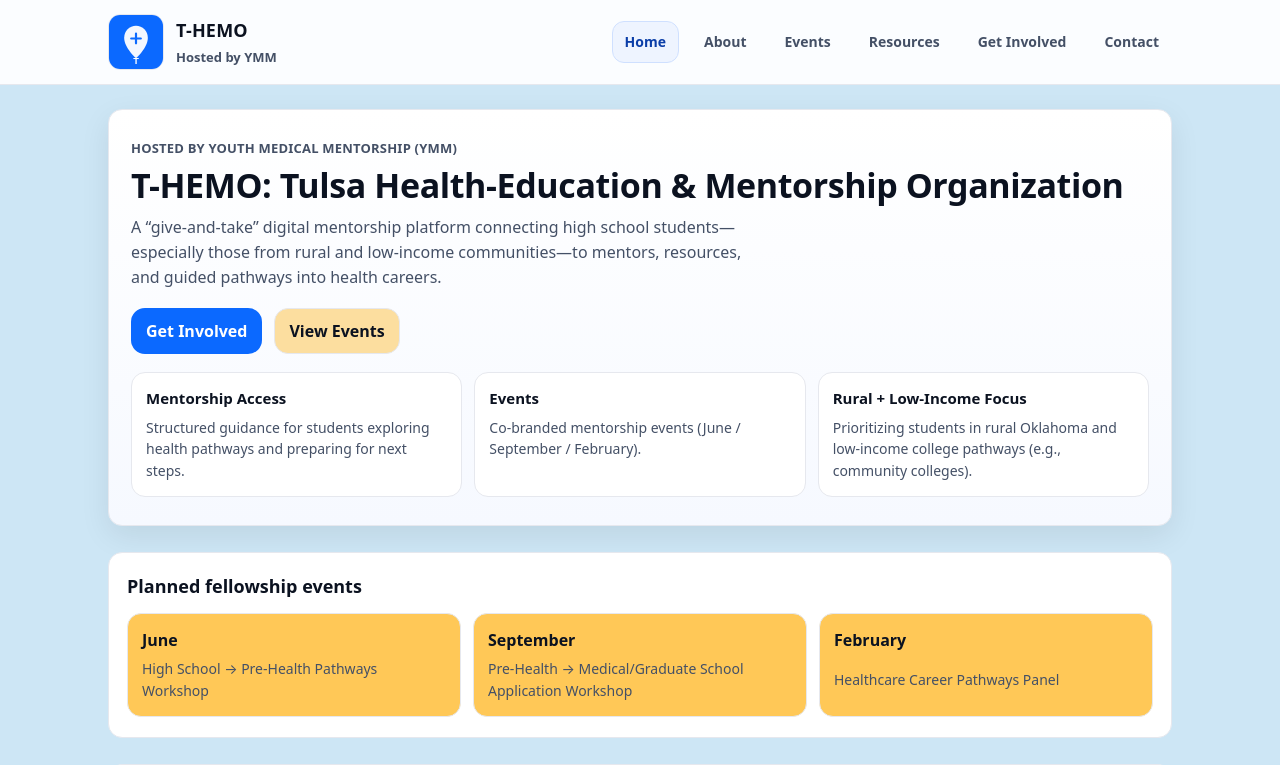
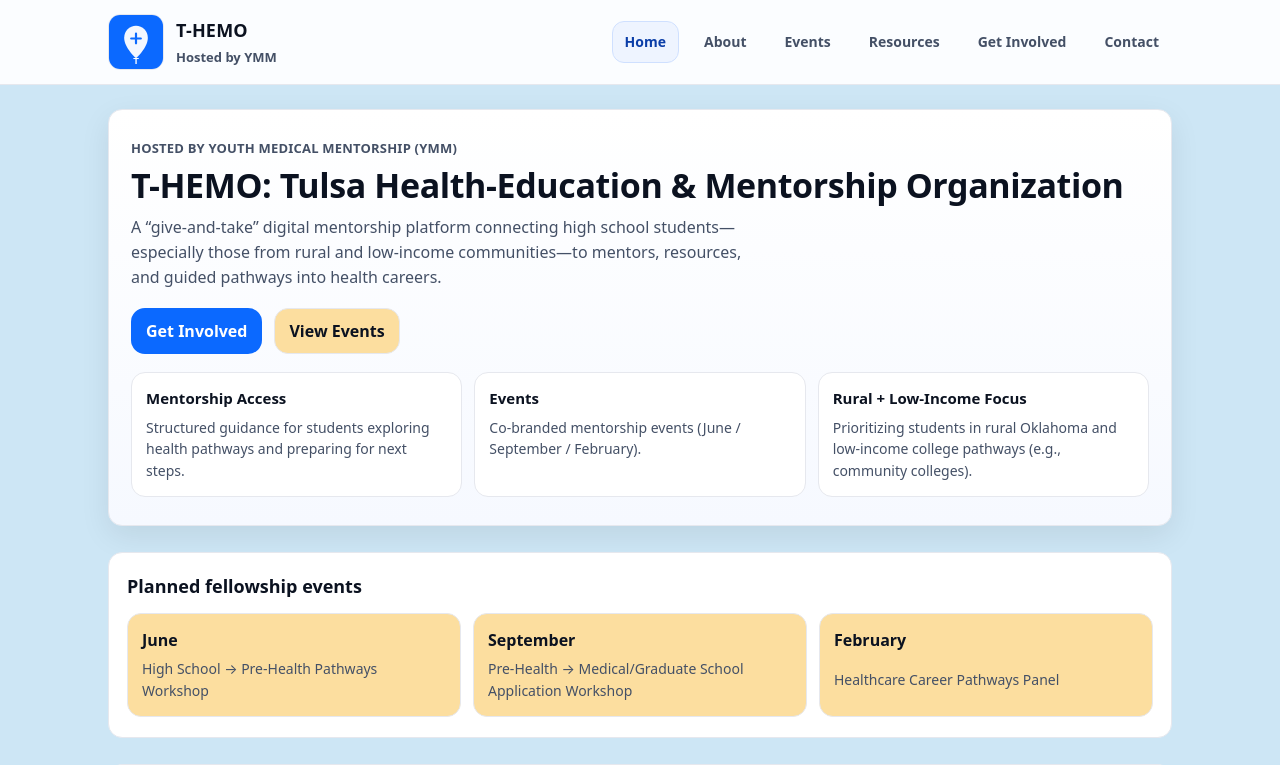
Before and after one commit to chensqq-byte/t-hemo-website, a Next.js app: page / in a window 1280 px wide. Shown: the top 765 px of the page. Built offline with nearby package versions, Linux system fonts and the light colour scheme.

Commit message:
Update globals.css
Minor changes to color of tiles and navlink hover

```diff
--- a/app/globals.css
+++ b/app/globals.css
@@ -3,7 +3,7 @@
   --text: #0b1220;
   --muted: #445066;
   --border: #e6e8ee;
-  --card: #ffc857;
+  --card: #fcde9f;
 
   --primary: #0b69ff;
   --primary-strong: #0958d6;
@@ -290,8 +290,8 @@ button:focus-visible {
 }
 
 .tile:hover {
-  background: #eef4ff;
-  border-color: #cfe0ff;
+  background: #ffc857;
+  border-color: #fcde9f;
 }
 
 .tile-title {
```
